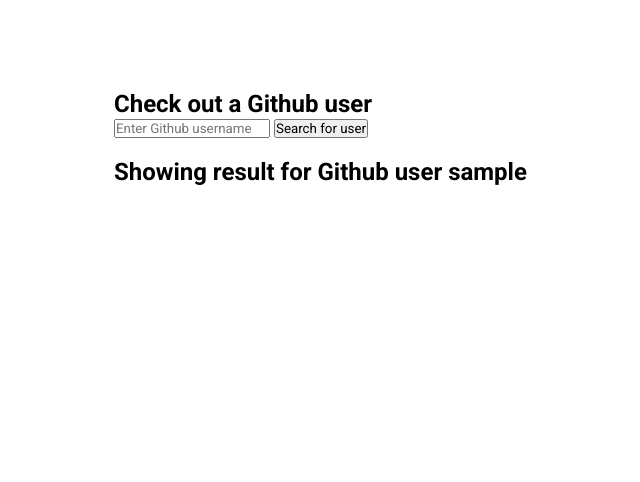
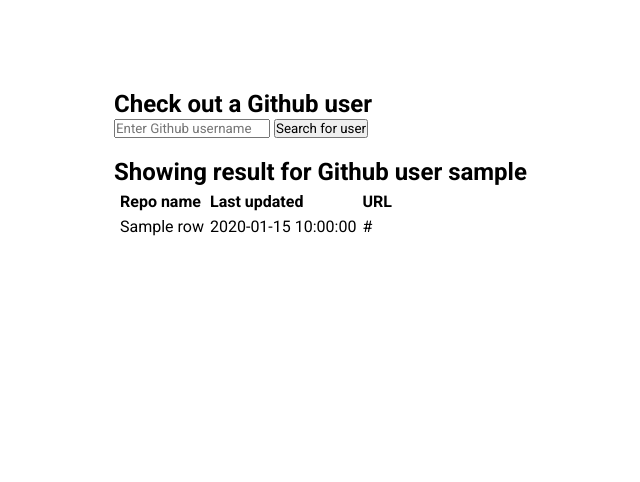
Before and after one commit to palmwi2010/imp_flask, a Flask app: template templates/ghapi.html in a window 1280 px wide. Shown: the part 138-620 px from the top of the page, without its empty margins (166-806 px from the left). Run offline with Flask 3, Linux system fonts and the light colour scheme; the template is opened without the code that fills it: most values are stand-ins (such as "Sample title", 1, 10 or a date in 2020).

Commit message:
table in place

```diff
--- a/app.py
+++ b/app.py
@@ -36,16 +36,30 @@
     response = requests.get(f"https://api.github.com/users/{username}/repos")
     if response.status_code == 200:
         repos = response.json()
-        for repo in repos:
-            print(repo["full_name"])
+        return repos
+
+def make_commit_request(commit_url):
+    response = requests.get(commit_url)
+    if response.status_code == 200:
+        commit_data = response.json()
+        print(commit_data)
+
+def format_result(data):
+    result = []
+    for row in data:
+        repo_name = row["full_name"].split("/")[1]
+        make_commit_request(row["commits_url"])
+        new_dict = {"repo_name": repo_name, "updated_at": row["updated_at"], "url": row["html_url"]}
+        result.append(new_dict)
+    return result
 
 
 @app.route("/githubapi", methods=["GET", "POST"])
 def githubapi():
     if request.method == "POST":
         username = request.form.get("ghusername")
-        make_request(username)
-        return render_template("ghapi.html", username=username)
+        data = format_result(make_request(username))
+        return render_template("ghapi.html", username=username, data=data)
 
     return render_template("ghapi.html")
 
--- a/static/styles.css
+++ b/static/styles.css
@@ -164,3 +164,12 @@
 	color: white;
 	background-color: black;
 }
+
+/* Table style */
+th {
+	text-align: left;
+}
+
+table {
+	border-spacing: 6px;
+}
--- a/templates/ghapi.html
+++ b/templates/ghapi.html
@@ -19,6 +19,29 @@
             </form>
         {% if username %}
             <h2>Showing result for Github user {{username}}</h2>
+
+			<table>
+				<tr>
+					<th>Repo name</th>
+					<th>Last updated</th>
+					<th>URL</th>
+				</tr>
+
+				{% for row in data %}
+				<tr>
+					<td>
+						{{row['repo_name']}}
+					</td>
+					<td>
+						{{row['updated_at']}}
+					</td>
+					<td>
+						{{row['url']}}
+					</td>
+				</tr>
+				{% endfor %}
+
+			</table>
         {% endif %}
 	</main>
 	<footer>
```
